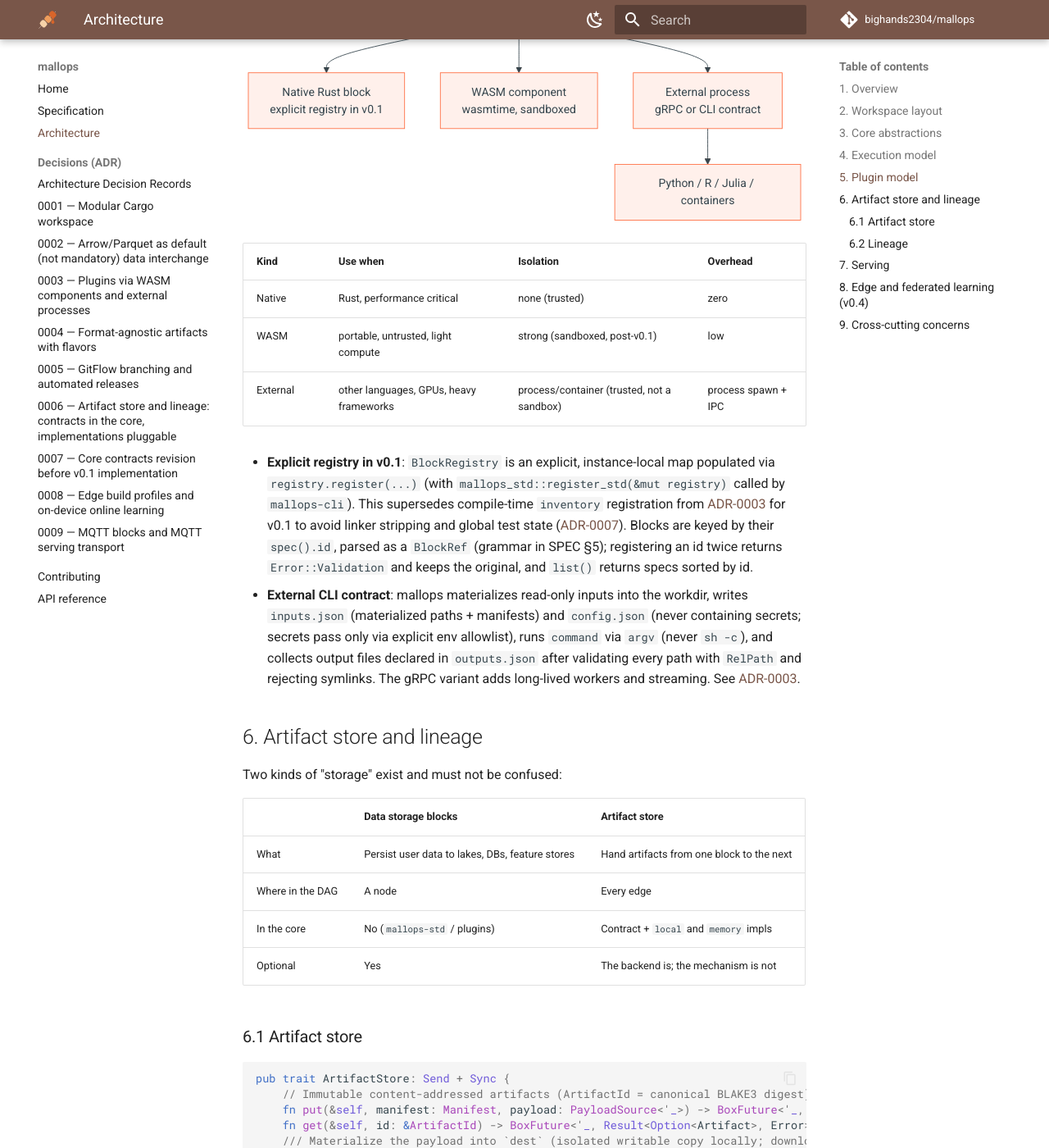
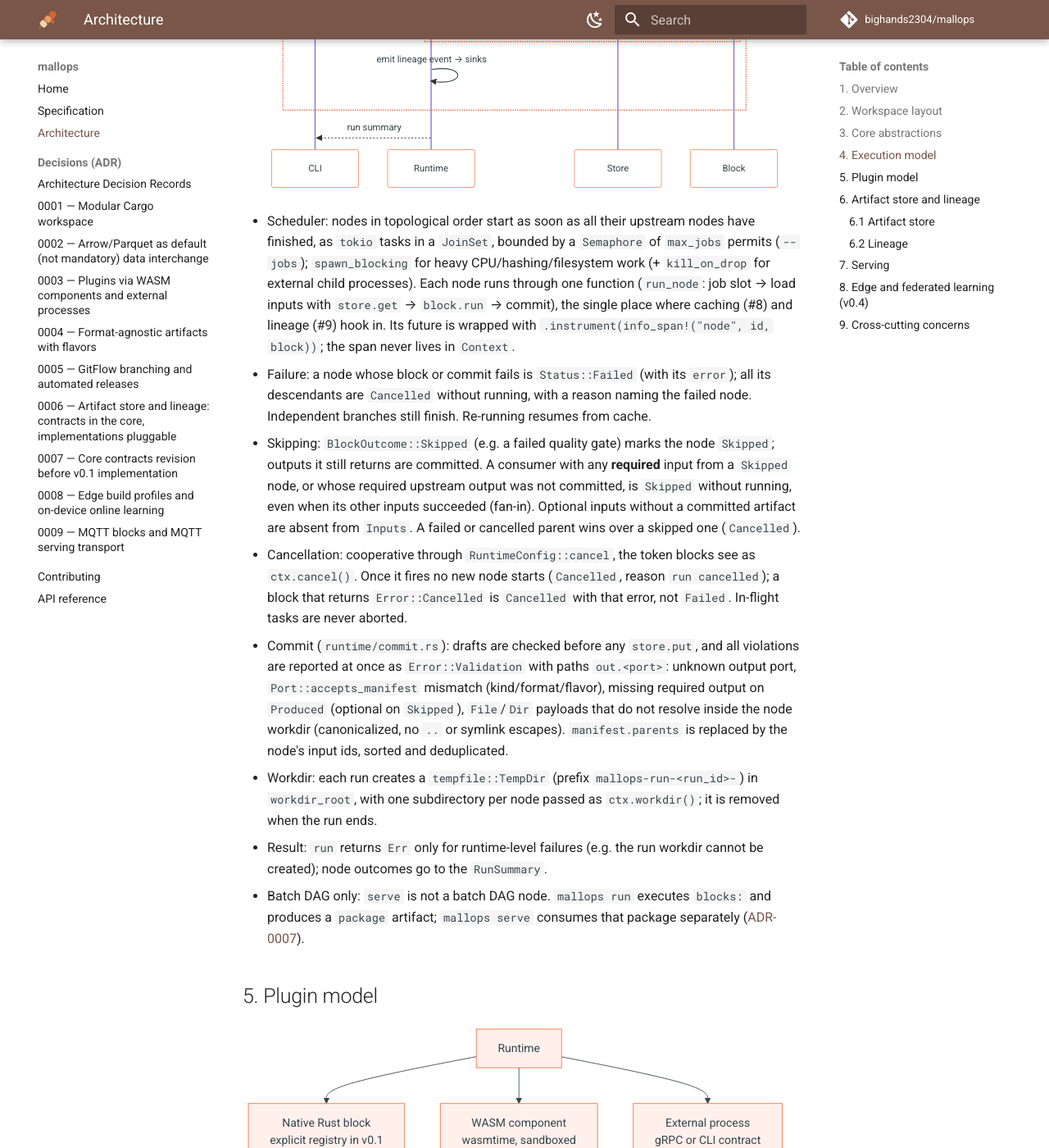
Before and after one commit to bighands2304/mallops, an MkDocs documentation site: the page built from docs/ARCHITECTURE.md, in a window 1280 px wide and 1400 px high, scrolled down 4836 px. Shown: the whole window at 82% size. Built offline with MkDocs 1.6.1 and Material for MkDocs 9.7.7, drawn with Linux system fonts in a browser that asks for light colours; comment, search, counter and statistics services are not loaded; the version menu is left out; some of the changed text lies outside the part shown.

Commit message:
docs: runtime execution semantics in SPEC and ARCHITECTURE (#7)
Signed-off-by: bighands2304 <61188329+bighands2304@users.noreply.github.com>

````diff
--- a/docs/ARCHITECTURE.md
+++ b/docs/ARCHITECTURE.md
@@ -150,6 +150,39 @@ pub enum Error {
     InvalidPath(String),
     Block { id: String, source: Box<dyn std::error::Error + Send + Sync> },
 }
+
+/// Runtime settings: `new(store)` defaults to available parallelism, `EnvSecretProvider`,
+/// `std::env::temp_dir()` and a cancel token that never fires.
+#[non_exhaustive]
+pub struct RuntimeConfig {
+    pub max_jobs: usize,                     // `--jobs`; 0 counts as 1
+    pub store: Arc<dyn ArtifactStore>,
+    pub secret_provider: Arc<dyn SecretProvider>,
+    pub workdir_root: PathBuf,               // per-run temporary workdirs are created here
+    pub cancel: CancelToken,                 // external cancellation, seen by blocks via ctx.cancel()
+}
+
+pub struct Runtime { /* config */ }
+impl Runtime {
+    pub fn new(config: RuntimeConfig) -> Self;
+    // Err only for runtime failures; node outcomes are in the summary.
+    pub async fn run(&self, pipeline: &ValidatedPipeline) -> Result<RunSummary, Error>;
+}
+
+#[non_exhaustive]
+pub struct RunSummary { pub run_id: RunId, pub nodes: BTreeMap<String, NodeSummary> } // is_success()
+
+#[non_exhaustive]
+pub struct NodeSummary {
+    pub status: Status,
+    pub duration: Duration,                  // zero if the node never started
+    pub outputs: BTreeMap<String, ArtifactId>, // committed outputs by port
+    pub reason: Option<String>,              // why skipped / cancelled
+    pub error: Option<Error>,                // Failed node, or Error::Cancelled from a cancelled block
+}
+
+#[non_exhaustive]
+pub enum Status { Succeeded, Failed, Skipped, Cancelled }
 ```
 
 - **Validation**: `PipelineConfig::validate(&BlockRegistry) -> Result<ValidatedPipeline, Error>` checks DAG, resolved ports, `with:` configs and `serve.package` in one pass without running any block, aggregating `ValidationError { path, message }` (dotted paths such as `blocks.eval.in.test`, see SPEC §5). `ValidatedPipeline` holds nodes in topological order (ties by id), each with its `Arc<dyn Block>`, `BlockConfig` and `ResolvedPorts`. `PipelineBuilder` builds the same `PipelineConfig` in Rust, available without the `yaml` feature, and `build(&registry)` goes through the same validator.
@@ -184,8 +217,13 @@ sequenceDiagram
     Core-->>CLI: run summary
 ```
 
-- Scheduler: `tokio` tasks, bounded concurrency (`--jobs`), `spawn_blocking` for heavy CPU/hashing/filesystem work, cooperative `CancelToken` (+ `kill_on_drop` for external child processes).
-- Failure and skipping: a failed node cancels its descendants; a `BlockOutcome::Skipped` (e.g. a failed quality gate) skips downstream nodes that require its outputs and records `Status::Skipped` in lineage. Independent branches still finish. Re-running resumes from cache.
+- Scheduler: nodes in topological order start as soon as all their upstream nodes have finished, as `tokio` tasks in a `JoinSet`, bounded by a `Semaphore` of `max_jobs` permits (`--jobs`); `spawn_blocking` for heavy CPU/hashing/filesystem work (+ `kill_on_drop` for external child processes). Each node runs through one function (`run_node`: job slot → load inputs with `store.get` → `block.run` → commit), the single place where caching (#8) and lineage (#9) hook in. Its future is wrapped with `.instrument(info_span!("node", id, block))`; the span never lives in `Context`.
+- Failure: a node whose block or commit fails is `Status::Failed` (with its `error`); all its descendants are `Cancelled` without running, with a reason naming the failed node. Independent branches still finish. Re-running resumes from cache.
+- Skipping: `BlockOutcome::Skipped` (e.g. a failed quality gate) marks the node `Skipped`; outputs it still returns are committed. A consumer with any **required** input from a `Skipped` node, or whose required upstream output was not committed, is `Skipped` without running, even when its other inputs succeeded (fan-in). Optional inputs without a committed artifact are absent from `Inputs`. A failed or cancelled parent wins over a skipped one (`Cancelled`).
+- Cancellation: cooperative through `RuntimeConfig::cancel`, the token blocks see as `ctx.cancel()`. Once it fires no new node starts (`Cancelled`, reason `run cancelled`); a block that returns `Error::Cancelled` is `Cancelled` with that error, not `Failed`. In-flight tasks are never aborted.
+- Commit (`runtime/commit.rs`): drafts are checked before any `store.put`, and all violations are reported at once as `Error::Validation` with paths `out.<port>`: unknown output port, `Port::accepts_manifest` mismatch (kind/format/flavor), missing required output on `Produced` (optional on `Skipped`), `File`/`Dir` payloads that do not resolve inside the node workdir (canonicalized, no `..` or symlink escapes). `manifest.parents` is replaced by the node's input ids, sorted and deduplicated.
+- Workdir: each run creates a `tempfile::TempDir` (prefix `mallops-run-<run_id>-`) in `workdir_root`, with one subdirectory per node passed as `ctx.workdir()`; it is removed when the run ends.
+- Result: `run` returns `Err` only for runtime-level failures (e.g. the run workdir cannot be created); node outcomes go to the `RunSummary`.
 - Batch DAG only: `serve` is not a batch DAG node. `mallops run` executes `blocks:` and produces a `package` artifact; `mallops serve` consumes that package separately ([ADR-0007](adr/0007-core-contracts-revision.md)).
 
 ## 5. Plugin model
--- a/docs/SPEC.md
+++ b/docs/SPEC.md
@@ -133,7 +133,7 @@ Two distinct concerns, deliberately kept apart ([ADR-0006](adr/0006-store-and-li
 
 | Id | Requirement |
 |---|---|
-| NFR-1 Performance | Core overhead per block < 5 ms; independent branches run in parallel. |
+| NFR-1 Performance | Core overhead per block < 5 ms (median on `MemoryStore`, checked by the ignored test `runtime_nfr1_block_overhead`); independent branches run in parallel. |
 | NFR-2 Reproducibility | Same config + same input hashes + same seed ⇒ same artifact hashes for deterministic blocks; unchanged nodes are skipped (cache). |
 | NFR-3 Portability | Linux, macOS, Windows; x86_64 and aarch64. Edge targets armv7. |
 | NFR-4 Security | Secrets only via redacted `${secret:NAME}` references (never written to `config.json`, cache keys, logs, or lineage); `mallops.yaml`, native blocks, and external processes are trusted code — sandboxing applies only to WASM plugins; unsafe code-executing model flavors require explicit opt-in at serve time; signed artifacts from v0.3. |
@@ -213,6 +213,12 @@ Rules:
 - `in` wires named inputs to `<block>.<output>` (split at the first `.`); this defines the DAG. Cycles and self-loops are rejected.
 - `with` is block-specific config, validated by `Block::validate_config` (using `serde` in v0.1; optional JSON Schema validation behind the `schema-validate` feature). Each block also supports `cache: false` to bypass caching and an optional `seed:` (u64) for deterministic blocks.
 - Validation (`PipelineConfig::validate`, behind `mallops validate`) runs in one pass, never calls `Block::run`, and reports every problem at once as `Error::Validation(Vec<ValidationError>)`, each with a dotted `path`: `blocks.<id>.use` (unknown block, or a `Stage::Serve` block, which is not a DAG node), `blocks.<id>.in.<port>` (malformed reference, unknown upstream node or output port, undeclared input port, `kind`/`format`/`flavor` mismatch, required input not connected), `blocks.<id>.with[.<sub>]` (errors of `Block::validate_config` and `Block::resolve_ports`, prefixed with `blocks.<id>.with`), `blocks.<id>` (one error per cycle, on its first node by id, listing the nodes) and `serve.package` (not `<node>.<output>`, unknown node or output, or kind other than `package`). A node whose block is unknown, is a `Stage::Serve` block, or whose `with:` fails `validate_config` or `resolve_ports` is unresolved: checks that need its ports (declared input ports, required inputs, output ports, `kind`/`format`/`flavor` compatibility of the edges touching it, `serve.package` pointing at it) are skipped, so one root cause yields one error. When `validate_config` fails, `resolve_ports` is not called. Nodes of the validated pipeline are in topological order, ties broken by node id.
+- Execution (`Runtime::run`, behind `mallops run`) runs nodes of the validated pipeline as soon as all their upstream nodes have finished, at most `--jobs` (`RuntimeConfig::max_jobs`, `0` counts as `1`) blocks at a time, and returns a `RunSummary` with one `NodeSummary` per node: `status` (`Succeeded`, `Failed`, `Skipped`, `Cancelled`), `duration`, committed output ids, and a skip/cancel `reason` or the `error`. Node outcomes never make `run` return `Err`; only runtime failures do (for example, the run workdir cannot be created). Rules:
+  - A node whose block or output commit fails is `Failed`; all its descendants are `Cancelled` without running, with a reason naming the failed node. Independent branches finish.
+  - `BlockOutcome::Skipped` marks the node `Skipped` (outputs it still returns are committed). A consumer is `Skipped` without running when any **required** input comes from a `Skipped` node or was not committed, even if its other inputs succeeded (fan-in). An optional input without a committed artifact is simply absent. If a node has both a failed/cancelled and a skipped parent, it is `Cancelled`.
+  - Cancellation is cooperative: once the run's `CancelToken` fires, no new node starts (`Cancelled`, reason `run cancelled`); a running block that returns `Error::Cancelled` is `Cancelled` (not `Failed`). Nothing is aborted forcibly.
+  - Output drafts are validated before any `store.put` (errors at `out.<port>`): every draft names a declared output port and satisfies its `kind`/`format`/`flavor`; a `Produced` outcome provides every required output; `File`/`Dir` payloads resolve inside the node workdir. The runtime sets `parents` to the node's input ids (sorted, deduplicated).
+  - Each run gets a temporary workdir under `RuntimeConfig::workdir_root` with one subdirectory per node (`ctx.workdir()`); it is removed when the run ends.
 - Values may reference environment variables `${env:NAME}` (resolved into `config` and included in `config_hash`; `NAME` is `[A-Za-z0-9_]+`; interpolated only in string values of each block's `with`, of lineage sink `with`, and in `store.path`, never in keys, `in`, `seed` or elsewhere; replaced text is not re-scanned; no escape syntax; a missing variable is an error naming the file and the block, sink or `store.path`) and secrets `${secret:NAME}` (same `NAME` charset, validated at load; kept literally in the config, never resolved at load time; resolved on demand via `MALLOPS_SECRET_<NAME>` in v0.1 into a redacted `Secret`, never written to `config.json`, cache keys, logs, or lineage).
 - Unknown keys are rejected (`deny_unknown_fields`); `lineage` accepts only `off` or a list of sinks; `version` must be `1`; duplicate block ids (or `in` ports) are rejected. Syntax and schema errors are reported as `<file>:<line>:<column>: <message>`.
 - A JSON Schema for `mallops.yaml` can be generated via the optional `schema` feature (`schemars`) for editor completion.
````
Also changed, not shown: other parts of docs/SPEC.md (+1 -1 lines).
